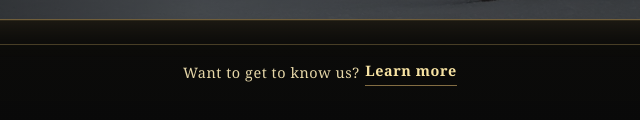
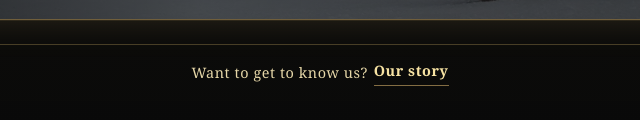
Before and after one commit to vanluyk/wedding, a plain HTML site: page index.html in a window 1280 px wide. Shown: the part 668-788 px from the top of the page, 320-960 px from the left. Drawn offline with Linux system fonts and the light colour scheme.

Commit message:
Change "Learn More" to "Our Story"
Update the text on the home page from "Learn More" to "Our Story."

```diff
--- a/index.html
+++ b/index.html
@@ -249,7 +249,7 @@
   </main>
 
   <div class="story-link">
-    <p>Want to get to know us?<a href="story.html">Learn more</a></p>
+    <p>Want to get to know us?<a href="story.html">Our story</a></p>
   </div>
 </body>
 </html>
```
